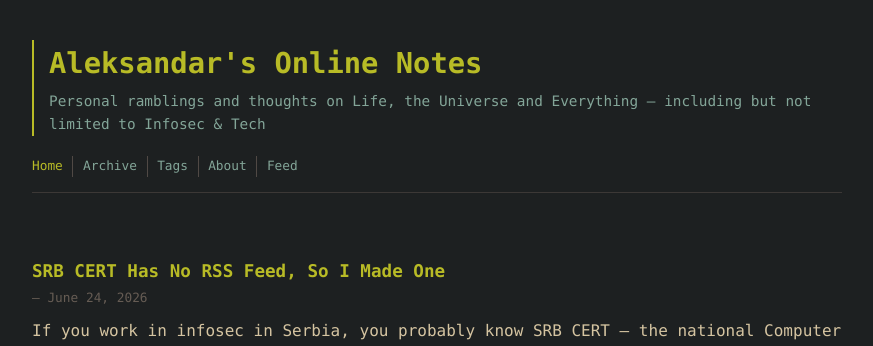
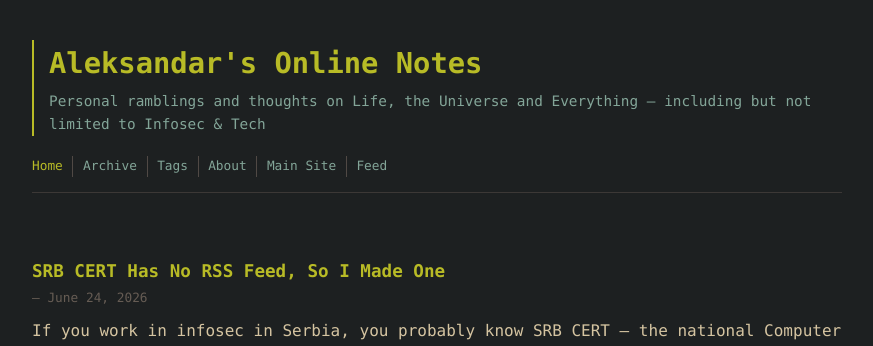
Before and after one commit to aleksandarristic/blog, a Jekyll site: the page built from index.md, in a window 1280 px wide and 900 px high. Shown: the top 346 px of the window, without its empty margins (203-1076 px from the left). Built offline with Jekyll 4.4.1, drawn with Linux system fonts in a browser that asks for light colours.

Commit message:
Add main site link to nav

```diff
--- a/_includes/header.html
+++ b/_includes/header.html
@@ -8,6 +8,7 @@
     <a href="/archive/"{% if page.url == "/archive/" %} aria-current="page"{% endif %}>Archive</a>
     <a href="/tags/"{% if page.url == "/tags/" %} aria-current="page"{% endif %}>Tags</a>
     <a href="/about/"{% if page.url == "/about/" %} aria-current="page"{% endif %}>About</a>
+    <a href="https://ristic.in.rs">Main Site</a>
     <a href="/feed.xml">Feed</a>
   </nav>
 </header>
```
